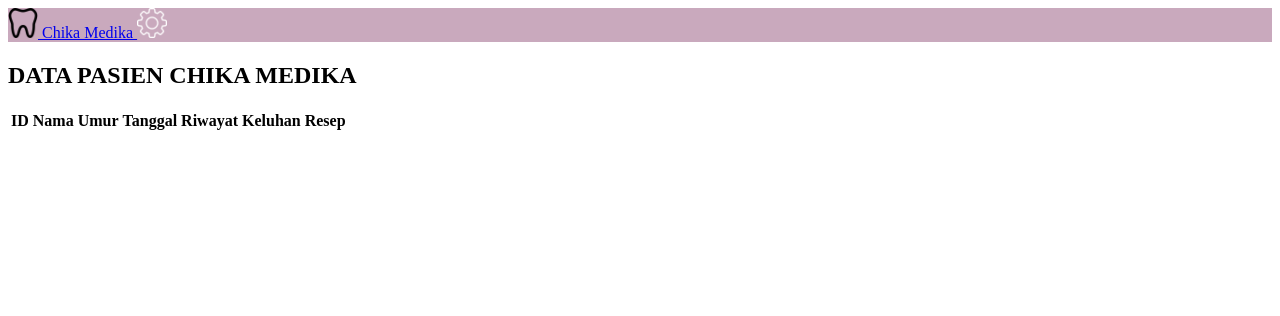
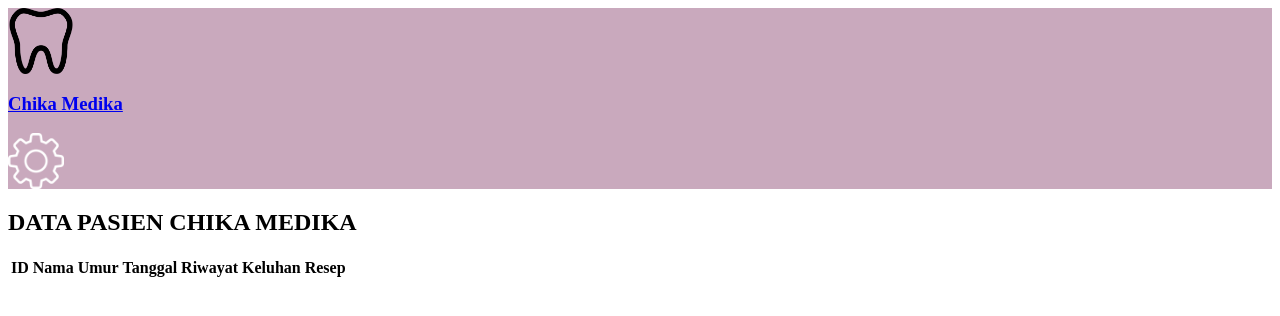
Before and after one commit to aliefardhi/Sistem-Pendataan-Pasien-Chika-Medika, a CodeIgniter app: the page made by application/views/Home/index.php in a window 1280 px wide. Shown: the top 316 px of the page. Run offline with CodeIgniter, Linux system fonts and the light colour scheme; data that the repository does not hold is empty.

Commit message:
edit header

```diff
--- a/application/views/Home/index.php
+++ b/application/views/Home/index.php
@@ -10,11 +10,11 @@
   <nav class="navbar navbar-dark bg-dark" style="background-image: url('./asset/bg.png');">
     <div class="container-fluid">
       <a class="navbar-brand" href="#">
-        <img class="invert" src="./asset/icons/tooth (1).png" alt="logo" width="30" height="30" class="d-inline-block align-text-top">
-        Chika Medika
+        <img class="invert" src="./asset/icons/tooth (1).png" alt="logo" width="66" height="66" class="d-inline-block align-text-top">
+        <h3 class="d-inline-block align-text-top"> Chika Medika </h3>
       </a>
 			<a class="navbar-brand" href="#">
-        <img src="./asset/icons/settings (1).png" alt="logo" width="30" height="30" class="d-inline-block align-text-top">
+        <img src="./asset/icons/settings (1).png" alt="logo" width="56" height="56" class="d-inline-block align-text-top">
       </a>
     </div>
   </nav>
--- a/application/views/Login/login.php
+++ b/application/views/Login/login.php
@@ -4,7 +4,7 @@
     <!-- Jumbotron -->
     <div class="jumbotron" style="background-image: url('./asset/bg.png');">
         <div class="logo-besar">
-            <p class="display-6"><img class="img-fluid" src="./asset/icons/tooth (1).png" alt="gigi"> Chika Medika</p>
+			<p class="display-6"><img class="img-fluid" src="./asset/icons/tooth (1).png" alt="gigi" width="66" height="66"> Chika Medika</p>
         </div>
         <div class="greeting">
             <p class="text-center fs-3 mt-5">Selamat Datang di Sistem Pendataan Pasien</p>
```
